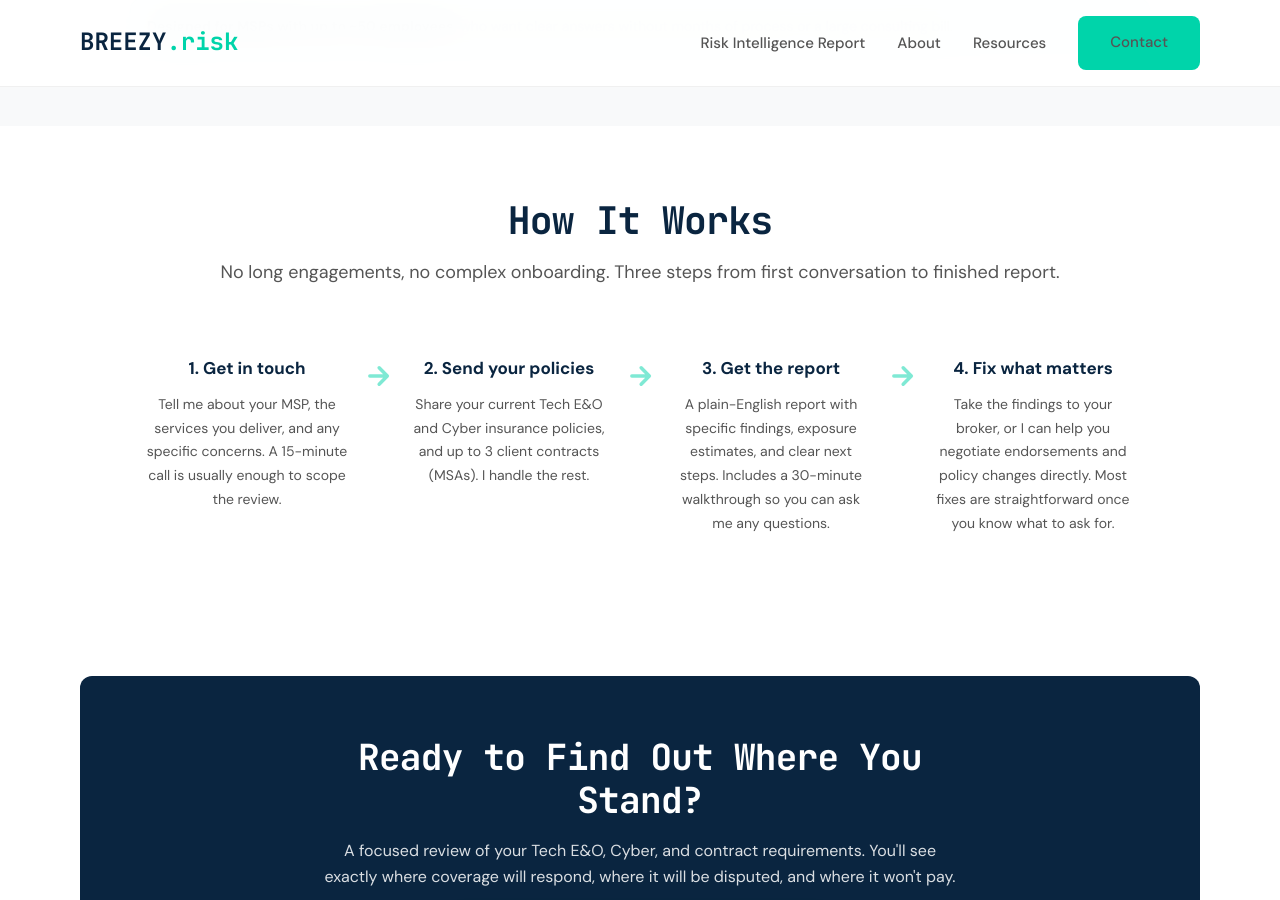
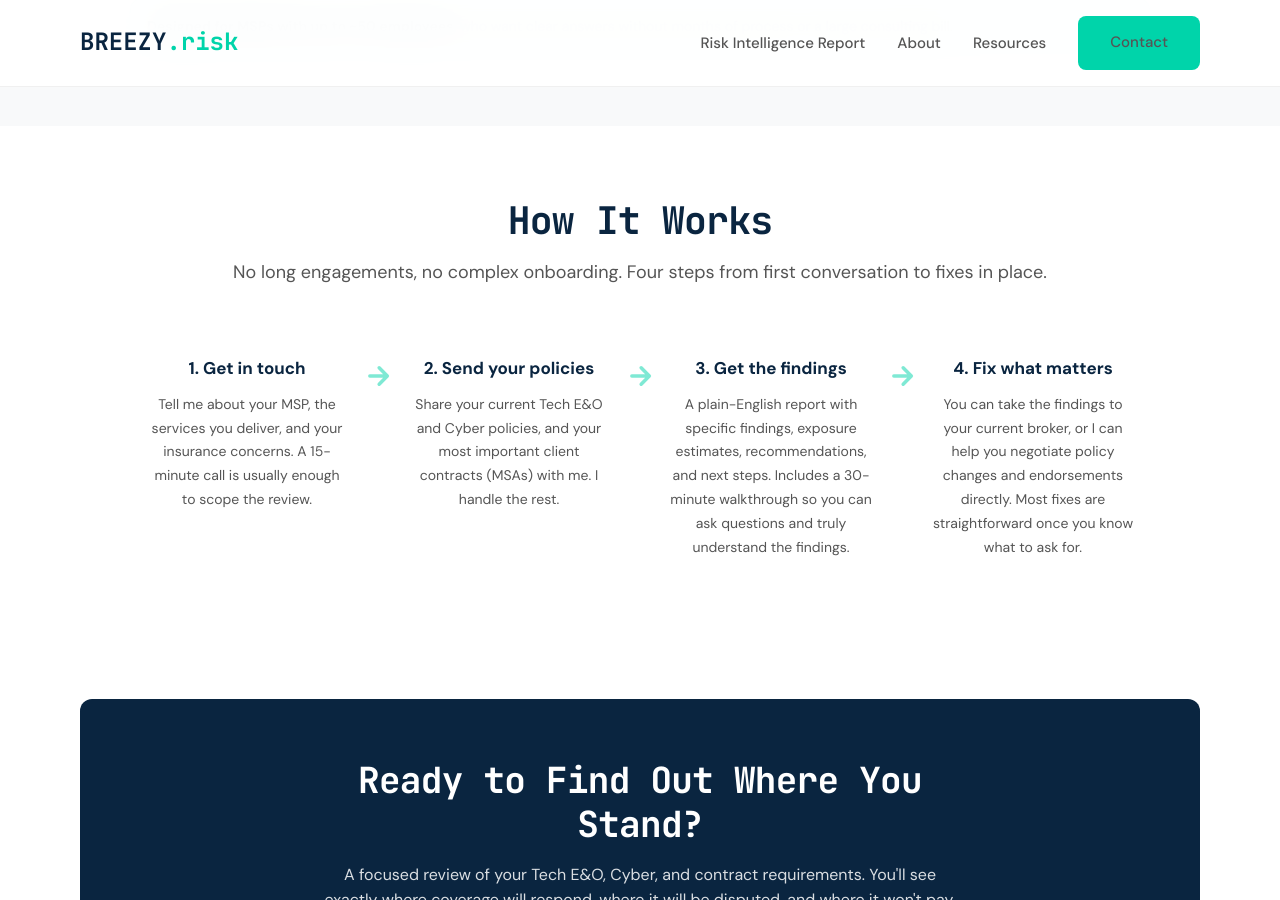
Before and after one commit to joeproe1/breezyins.com, a Jekyll site: the page built from risk-intelligence-report.html, in a window 1280 px wide and 900 px high, scrolled down 1561 px. Built offline with Jekyll 4.4.1, drawn with Linux system fonts in a browser that asks for light colours.

Commit message:
Revise How It Works copy across all four steps
Update subtitle, step descriptions, and rename step 3
from 'Get the report' to 'Get the findings'.

Co-Authored-By: Claude Opus 4.6 <noreply@anthropic.com>

```diff
--- a/risk-intelligence-report.html
+++ b/risk-intelligence-report.html
@@ -543,28 +543,28 @@ permalink: /risk-intelligence-report/
   <div class="container rir-wrap">
     <div class="rir-center">
       <h2>How It Works</h2>
-      <p>No long engagements, no complex onboarding. Three steps from first conversation to finished report.</p>
+      <p>No long engagements, no complex onboarding. Four steps from first conversation to fixes in place.</p>
     </div>
 
     <div class="rir-steps">
       <div class="rir-step">
         <strong>1. Get in touch</strong>
-        <p>Tell me about your MSP, the services you deliver, and any specific concerns. A 15-minute call is usually enough to scope the review.</p>
+        <p>Tell me about your MSP, the services you deliver, and your insurance concerns. A 15-minute call is usually enough to scope the review.</p>
       </div>
       <div class="rir-step-arrow" aria-hidden="true"><svg viewBox="0 0 24 24" fill="none" stroke="currentColor" stroke-width="3" stroke-linecap="round" stroke-linejoin="round"><path d="M5 12h14M13 5l7 7-7 7"/></svg></div>
       <div class="rir-step">
         <strong>2. Send your policies</strong>
-        <p>Share your current Tech E&O and Cyber insurance policies, and up to 3 client contracts (MSAs). I handle the rest.</p>
+        <p>Share your current Tech E&O and Cyber policies, and your most important client contracts (MSAs) with me. I handle the rest.</p>
       </div>
       <div class="rir-step-arrow" aria-hidden="true"><svg viewBox="0 0 24 24" fill="none" stroke="currentColor" stroke-width="3" stroke-linecap="round" stroke-linejoin="round"><path d="M5 12h14M13 5l7 7-7 7"/></svg></div>
       <div class="rir-step">
-        <strong>3. Get the report</strong>
-        <p>A plain-English report with specific findings, exposure estimates, and clear next steps. Includes a 30-minute walkthrough so you can ask me any questions.</p>
+        <strong>3. Get the findings</strong>
+        <p>A plain-English report with specific findings, exposure estimates, recommendations, and next steps. Includes a 30-minute walkthrough so you can ask questions and truly understand the findings.</p>
       </div>
       <div class="rir-step-arrow" aria-hidden="true"><svg viewBox="0 0 24 24" fill="none" stroke="currentColor" stroke-width="3" stroke-linecap="round" stroke-linejoin="round"><path d="M5 12h14M13 5l7 7-7 7"/></svg></div>
       <div class="rir-step">
         <strong>4. Fix what matters</strong>
-        <p>Take the findings to your broker, or I can help you negotiate endorsements and policy changes directly. Most fixes are straightforward once you know what to ask for.</p>
+        <p>You can take the findings to your current broker, or I can help you negotiate policy changes and endorsements directly. Most fixes are straightforward once you know what to ask for.</p>
       </div>
     </div>
   </div>
```
